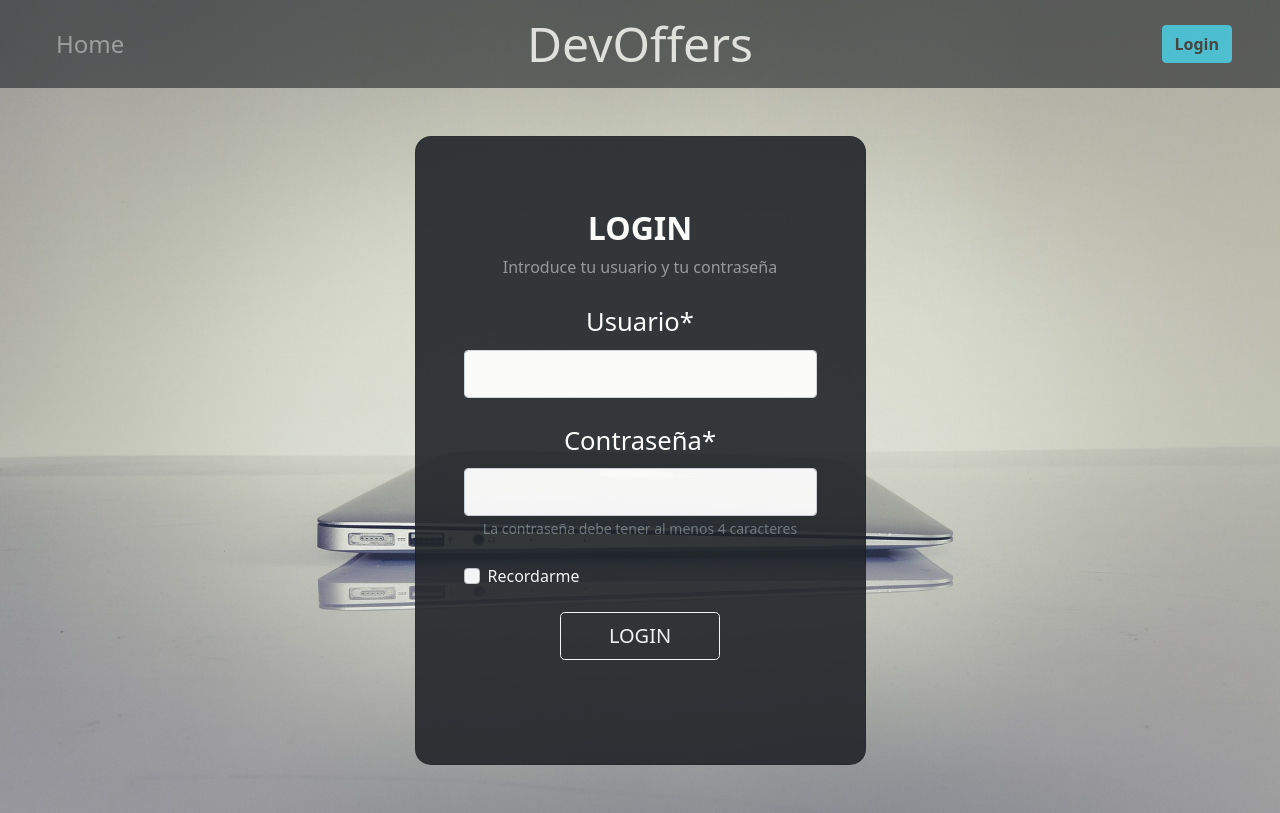
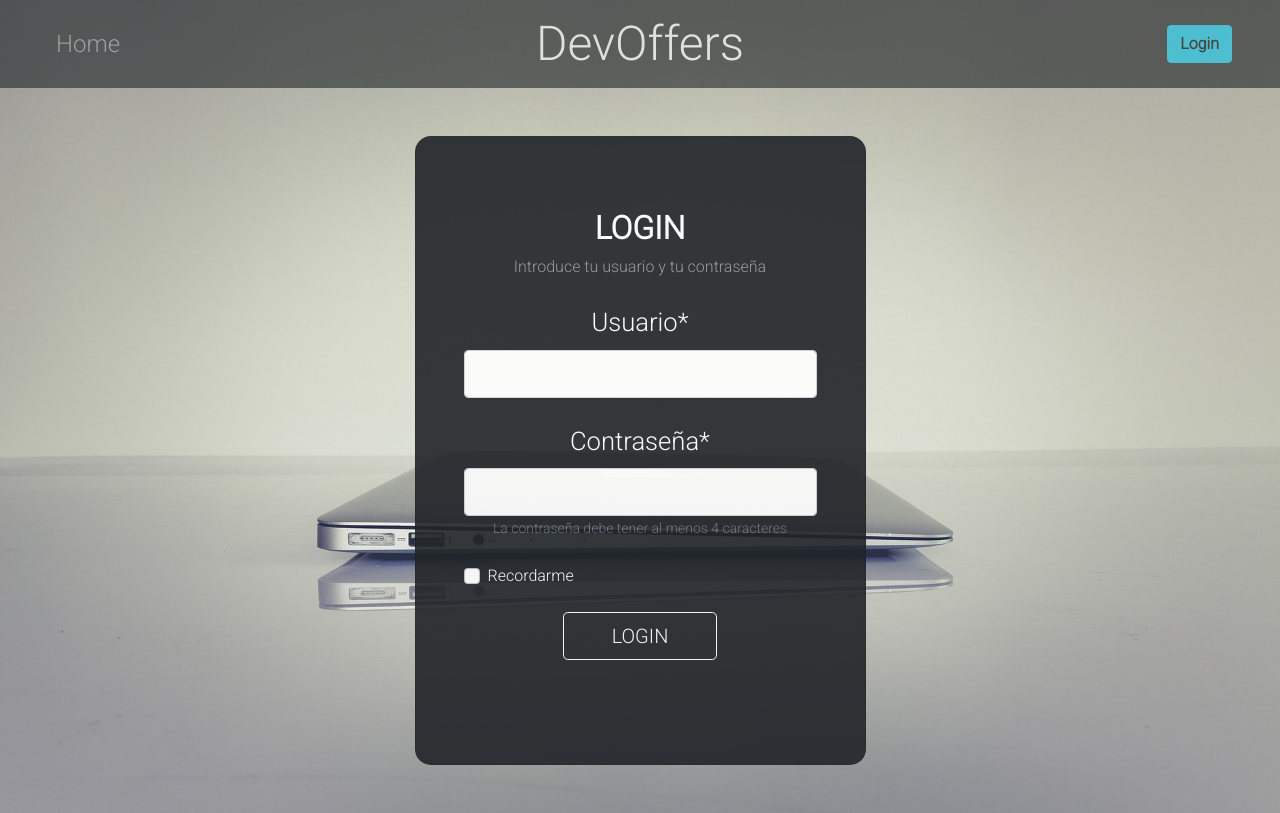
Before and after one commit to elencha3/dam-angular-ofertas-empleo, an Angular app: page /login in a window 1280 px wide. Built offline with nearby package versions, Linux system fonts and the light colour scheme.

Commit message:
fontsapi

```diff
--- a/src/app/pages/admin/admin.component.html
+++ b/src/app/pages/admin/admin.component.html
@@ -20,7 +20,7 @@
             </thead>
             <tbody>
                 <tr *ngFor="let item of this.arrayOffersData; let i = index">
-                    <th scope="row">{{ i }}</th>
+                    <th scope="row">{{ i + 1 }}</th>
                     <td> {{ item.titulo }}</td>
                     <td><a (click)="this.viewOfferDetail(item.id)" class="btn btn-link ">Detalle</a></td>
                     <td><button class="btn" (click)="this.deleteOffer(item.id)"><i class="fa fa-trash"></i></button>
--- a/src/app/pages/home/home.component.html
+++ b/src/app/pages/home/home.component.html
@@ -14,7 +14,7 @@
             </thead>
             <tbody>
                 <tr *ngFor="let item of this.arrayOffersData; let i = index">
-                    <th scope="row">{{ i +1 }}</th>
+                    <th scope="row">{{ i + 1 }}</th>
                     <td>{{ item.titulo }}</td>
                     <td><a (click)="this.viewOfferDetail(item.id)" class="btn btn-link">Detalle</a></td>
                 </tr>
--- a/src/app/pages/login/login.component.ts
+++ b/src/app/pages/login/login.component.ts
@@ -61,7 +61,7 @@
           this.router.navigate(['/admin']);
         },
         (error) => {
-          this.errorMsg = '¡Las credenciales no son correctas!'
+          this.errorMsg = '¡No ha sido posible iniciar sesión!'
           console.log('ERROR: ' + JSON.stringify(error));
           this.isLoading = false;
         }, () =>{
--- a/src/index.html
+++ b/src/index.html
@@ -8,6 +8,7 @@
   <link rel="icon" type="image/x-icon" href="favicon.ico">
   <link rel="stylesheet" href="https://cdnjs.cloudflare.com/ajax/libs/font-awesome/4.7.0/css/font-awesome.min.css">
   <link rel="stylesheet" href="https://use.fontawesome.com/releases/v5.8.1/css/all.css" integrity="sha384-50oBUHEmvpQ+1lW4y57PTFmhCaXp0ML5d60M1M7uH2+nqUivzIebhndOJK28anvf" crossorigin="anonymous">
+  <!-- <link href="https://fonts.googleapis.com/css2?family=Roboto:wght@300&display=swap" rel="stylesheet">-->
 </head>
 <body>
   <app-root></app-root>
--- a/src/styles.css
+++ b/src/styles.css
@@ -1,7 +1,11 @@
+@import url('https://fonts.googleapis.com/css2?family=Roboto:wght@300&display=swap');
+
 body{
     background-position: center;
     background-size: cover;
     background-repeat: no-repeat;
     background-attachment: fixed;
     background-image: url(../src/assets/images/workspace2.jpg);
+    font-family: 'Roboto', sans-serif;
+
   }
```
